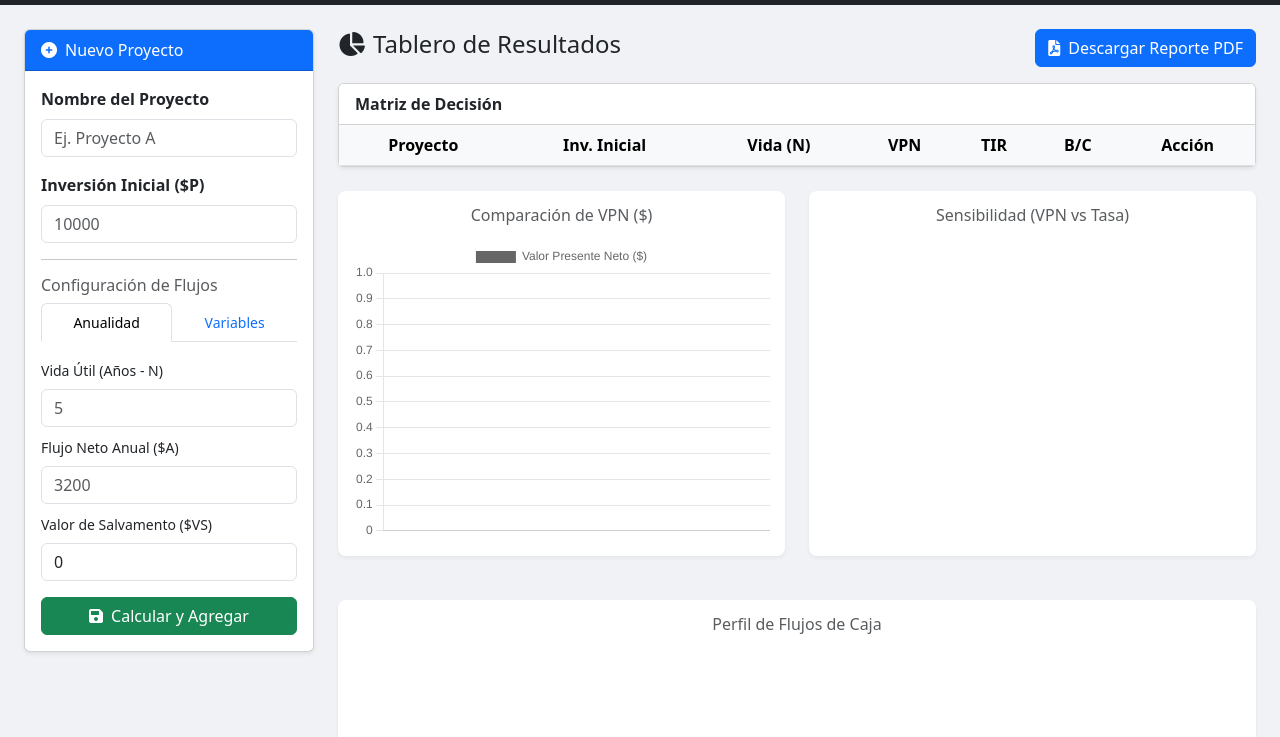
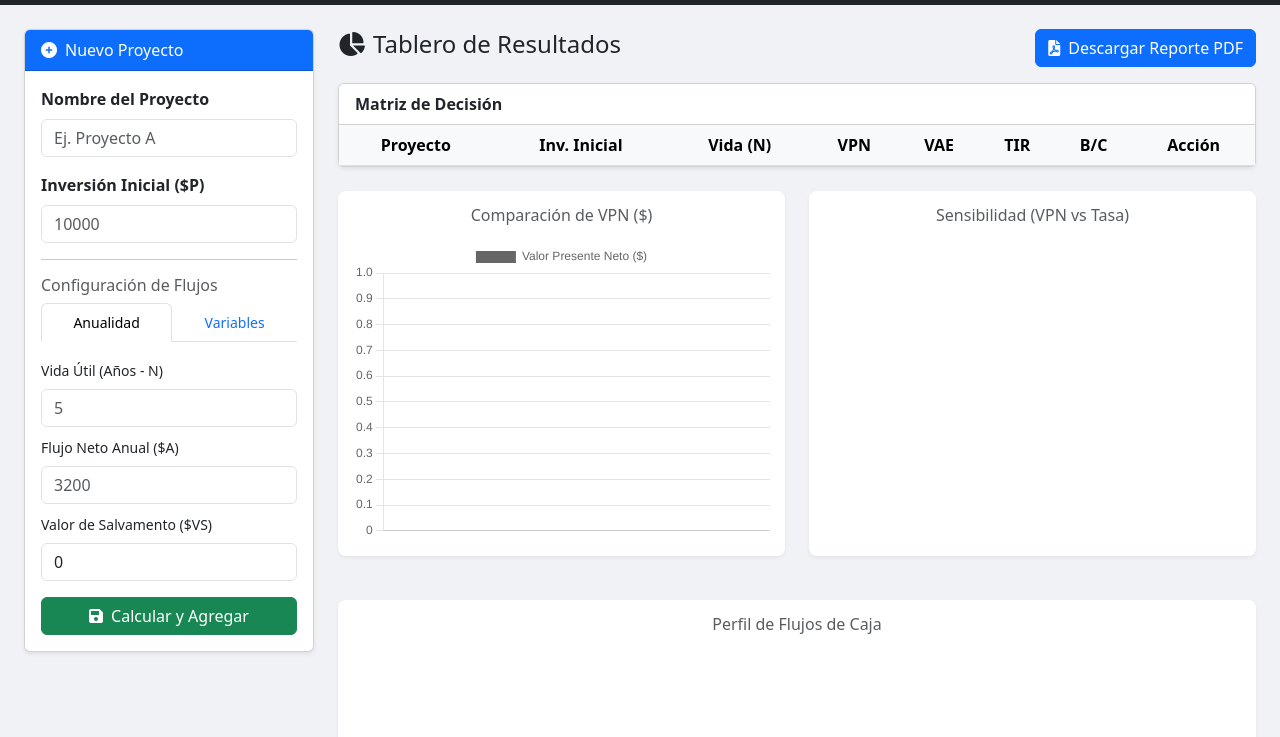
Before and after one commit to HanepinTsu/Evaluador-de-Proyectos-VPN-TIR, a plain HTML site: page index.html in a window 1280 px wide. Shown: the part 63-800 px from the top of the page. Drawn offline with nearby package versions, Linux system fonts and the light colour scheme.

Commit message:
Replace TIR column with VAE and TIR
Añadido la columna VAE en la cabecera de la tabla de resultados.

```diff
--- a/index.html
+++ b/index.html
@@ -119,7 +119,7 @@
                                     <th>Inv. Inicial</th>
                                     <th>Vida (N)</th>
                                     <th>VPN</th>
-                                    <th>TIR</th>
+                                    <th>VAE</th> <th>TIR</th>
                                     <th>B/C</th>
                                     <th class="no-print">Acción</th>
                                 </tr>
```
